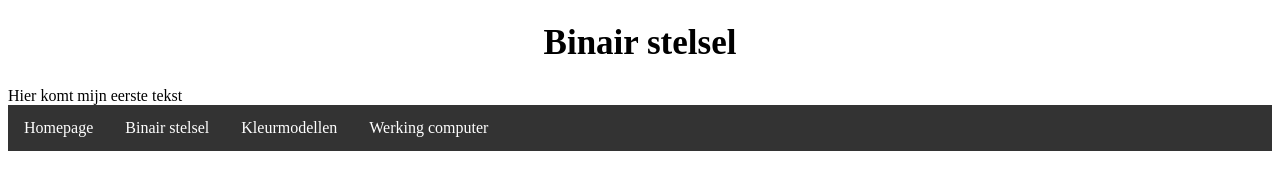
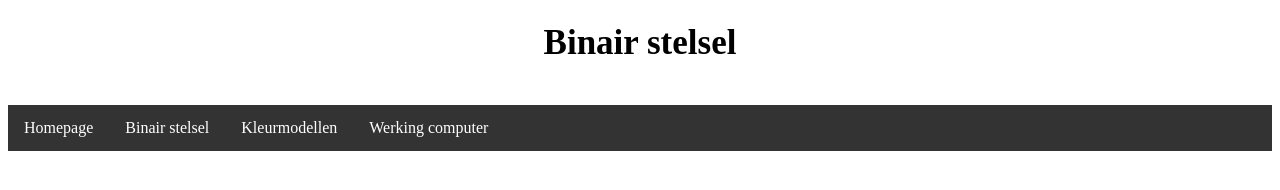
Before and after one commit to JippeB/JippeB.github.io, a plain HTML site: page binairstelsel.html in a window 1280 px wide. Drawn offline with Linux system fonts and the light colour scheme.

Commit message:
Update binairstelsel.html

```diff
--- a/binairstelsel.html
+++ b/binairstelsel.html
@@ -7,7 +7,7 @@
     <meta charset="utf-8">
   </head>
   <body>
-    Hier komt mijn eerste tekst
+
     <br>
     <ul>
      <li><a href="index.html">Homepage</a></li>
```
